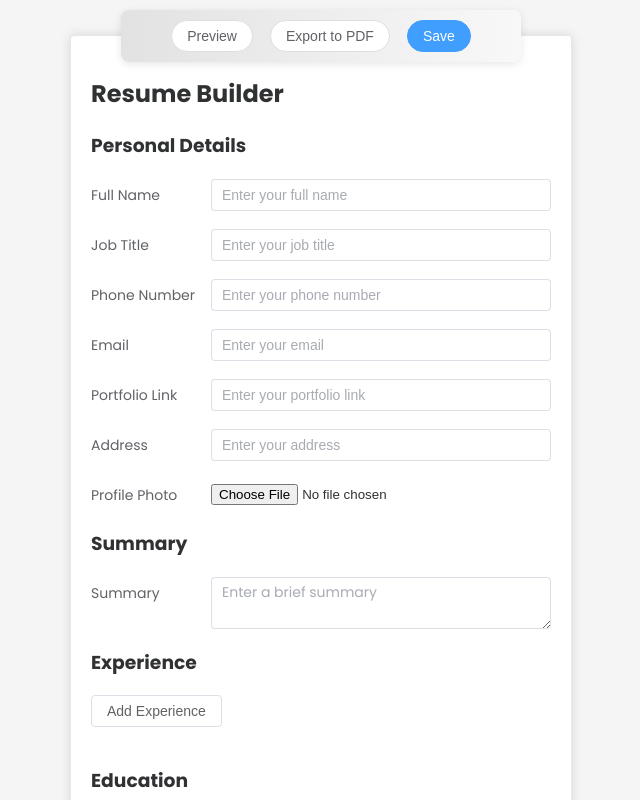
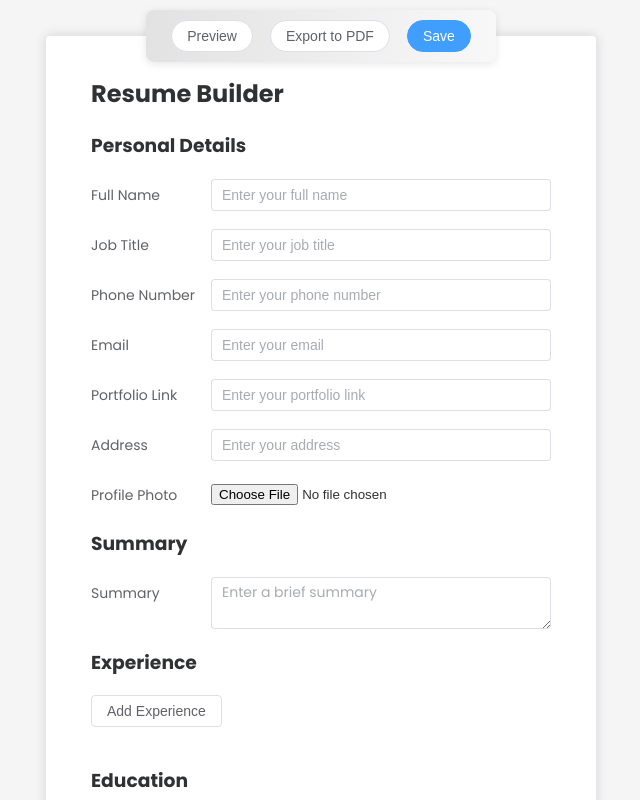
Before and after one commit to MeezaanD/resume-builder, a Vue app: page / in a window 1280 px wide. Shown: the top 800 px of the page, without its empty margins (319-959 px from the left). Built offline with nearby package versions, Linux system fonts and the light colour scheme.

Commit message:
fix: button alignment space issue

```diff
--- a/src/components/ResumeForm.vue
+++ b/src/components/ResumeForm.vue
@@ -126,6 +126,7 @@ export default defineComponent({
 
 .box-card {
 	margin-top: 10px;
+	padding: 0 25px !important;
 	width: 100%;
 	/* Ensure the card takes full width */
 }
@@ -138,7 +139,8 @@ export default defineComponent({
 	left: 50%;
 	transform: translateX(-50%);
 	padding: 10px 0;
-	max-width: 400px;
+	margin: auto;
+	max-width: 350px;
 	width: 100%;
 	background: linear-gradient(90deg, #e2e2e2, #f8f8f8);
 	border-radius: 8px;
@@ -178,6 +180,7 @@ export default defineComponent({
 		transform: none;
 		/* Reset the transform */
 		width: 100%;
+		max-width: 500px;
 		/* Full width on mobile */
 		justify-content: center;
 		/* Center the buttons */
```
